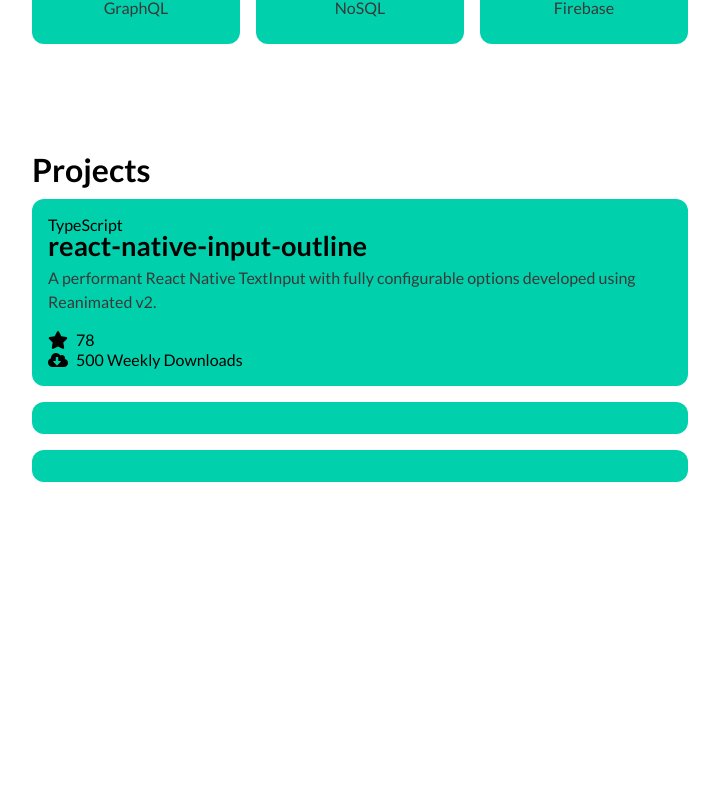
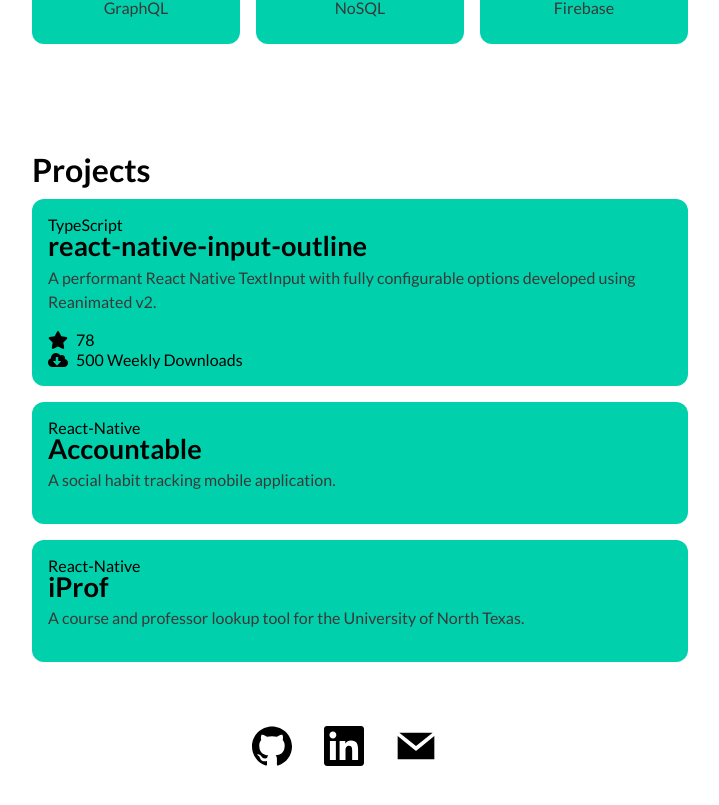
Before and after one commit to swushi/portfolio, a React (Create React App) app: page / in a window 1280 px wide. Shown: the part 1341-2146 px from the top of the page, without its empty margins (280-999 px from the left). Before the commit the page ends 1839 px from the top, so only its background shows below. Built offline with nearby package versions, Linux system fonts and the light colour scheme.

Commit message:
added footer

```diff
--- a/src/App.css
+++ b/src/App.css
@@ -234,3 +234,13 @@
 .project>.accolade>.accolade-icon {
   margin-right: 0.5em;
 }
+
+footer {
+  display: flex;
+  justify-content: center;
+  margin: 3em;
+}
+
+footer > * {
+  margin-right: 2em;
+}
--- a/src/App.jsx
+++ b/src/App.jsx
@@ -1,6 +1,6 @@
 /* eslint-disable jsx-a11y/anchor-is-valid */
 import "./App.css";
-import { FaStar, FaCloudDownloadAlt } from "react-icons/fa";
+import { FaStar, FaCloudDownloadAlt, FaMailBulk } from "react-icons/fa";
 import {
   SiFirebase,
   SiReact,
@@ -8,11 +8,10 @@
   SiAmazonaws,
   SiLinkedin,
   SiGithub,
-  SiNpm,
   SiTypescript,
   SiGraphql,
-  SiDatacamp,
 } from "react-icons/si";
+import { GrMail } from 'react-icons/gr';
 import { DiDatabase, DiGoogleCloudPlatform } from "react-icons/di";
 import { useEffect, useRef, useState } from "react";
 import accountable_mockup from "./accountable_mockup.png";
@@ -49,7 +48,7 @@
         </div>
         <navbar>
           <h6><a href="#skills">Skills</a></h6>
-          <h6>Projects</h6>
+          <h6><a href="#projects">Projects</a></h6>
           <h6>Resume</h6>
         </navbar>
         <div className="content">
@@ -71,7 +70,7 @@
       </header>
       <section>
         <div className="content">
-          <h3><a name="skills">Skills</a></h3>
+          <h3 id="skills" >Skills</h3>
           <div className="skills">
             <div className="skill">
               <SiReact size={50} />
@@ -115,7 +114,7 @@
 
       <section>
         <div className="content">
-          <h3>Projects</h3>
+          <h3 id="projects">Projects</h3>
           <div className="projects">
             <div className="project">
               <div className="language">TypeScript</div>
@@ -131,18 +130,24 @@
               </div>
             </div>
             <div className="project">
-              <div className="language"></div>
-              <h2></h2>
-              <h3></h3>
+            <div className="language">React-Native</div>
+              <h4>Accountable</h4>
+              <p>A social habit tracking mobile application.</p>
             </div>
             <div className="project">
-              <div className="language"></div>
-              <h2></h2>
-              <h3></h3>
+            <div className="language">React-Native</div>
+              <h4>iProf</h4>
+              <p>A course and professor lookup tool for the University of North Texas.</p>
             </div>
           </div>
         </div>
       </section>
+
+      <footer>
+        <SiGithub size={40} />
+        <SiLinkedin size={40} />
+        <GrMail size={40} />
+      </footer>
     </div>
   );
 }
```
